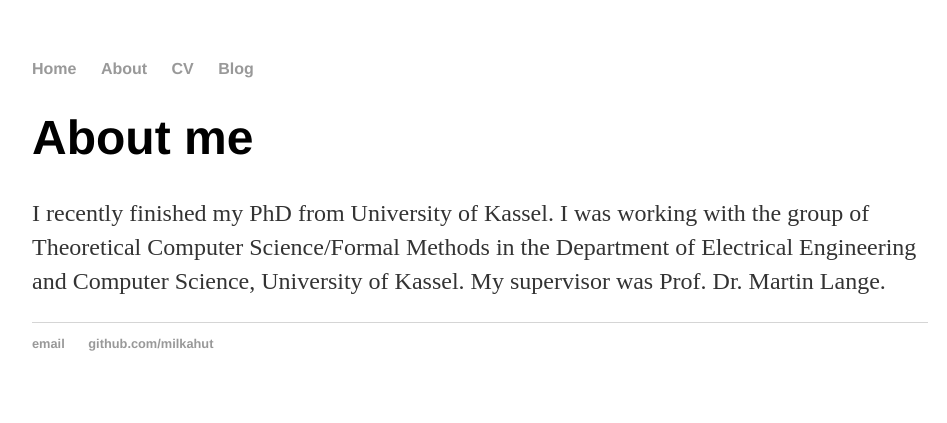
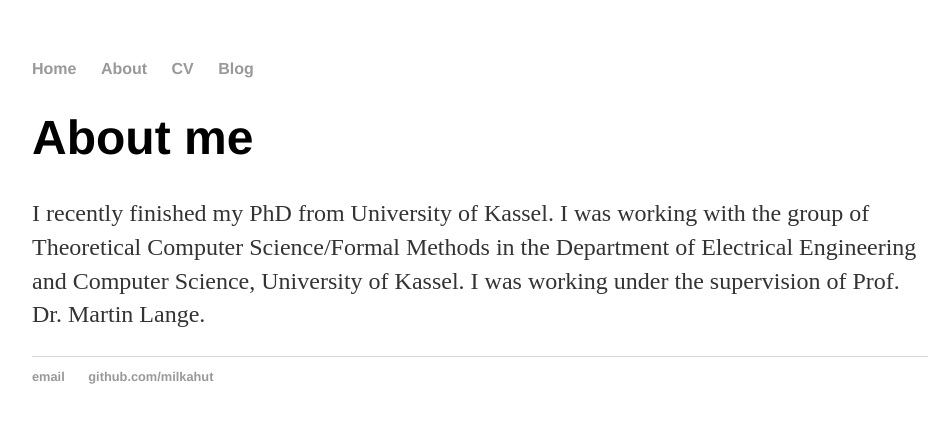
Before and after one commit to milkahut/milkahut.github.io, a Jekyll site: the page built from about.md, in a window 1280 px wide. Shown: the top 423 px of the page, without its empty margins (160-1107 px from the left). Built offline with Jekyll 4.4.1, drawn with Linux system fonts in a browser that asks for light colours.

Commit message:
Update about.md

```diff
--- a/about.md
+++ b/about.md
@@ -6,4 +6,4 @@ title: Milka Hutagalung
 I recently finished my PhD from University of Kassel.
 I was working with the group of Theoretical Computer Science/Formal Methods
 in the Department of Electrical Engineering and Computer Science, University of Kassel.
-My supervisor was Prof. Dr. Martin Lange.
+I was working under the supervision of Prof. Dr. Martin Lange.
```
